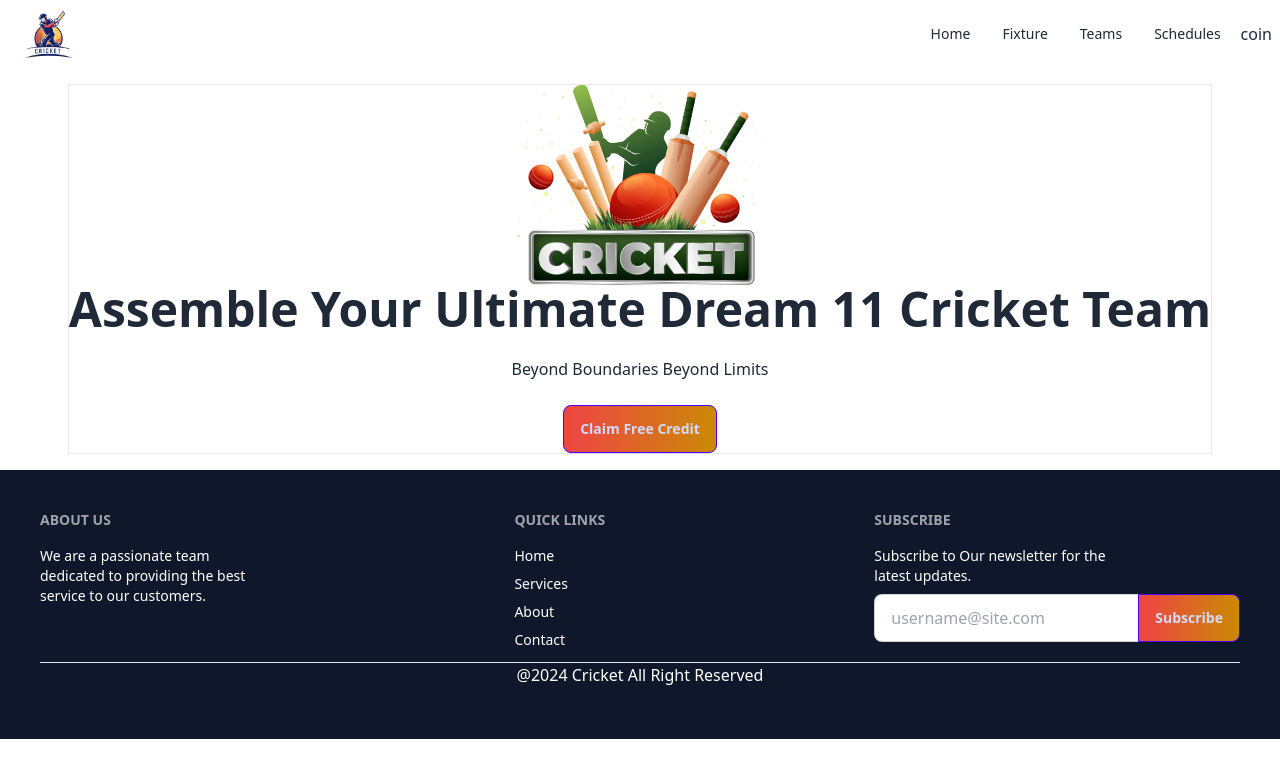
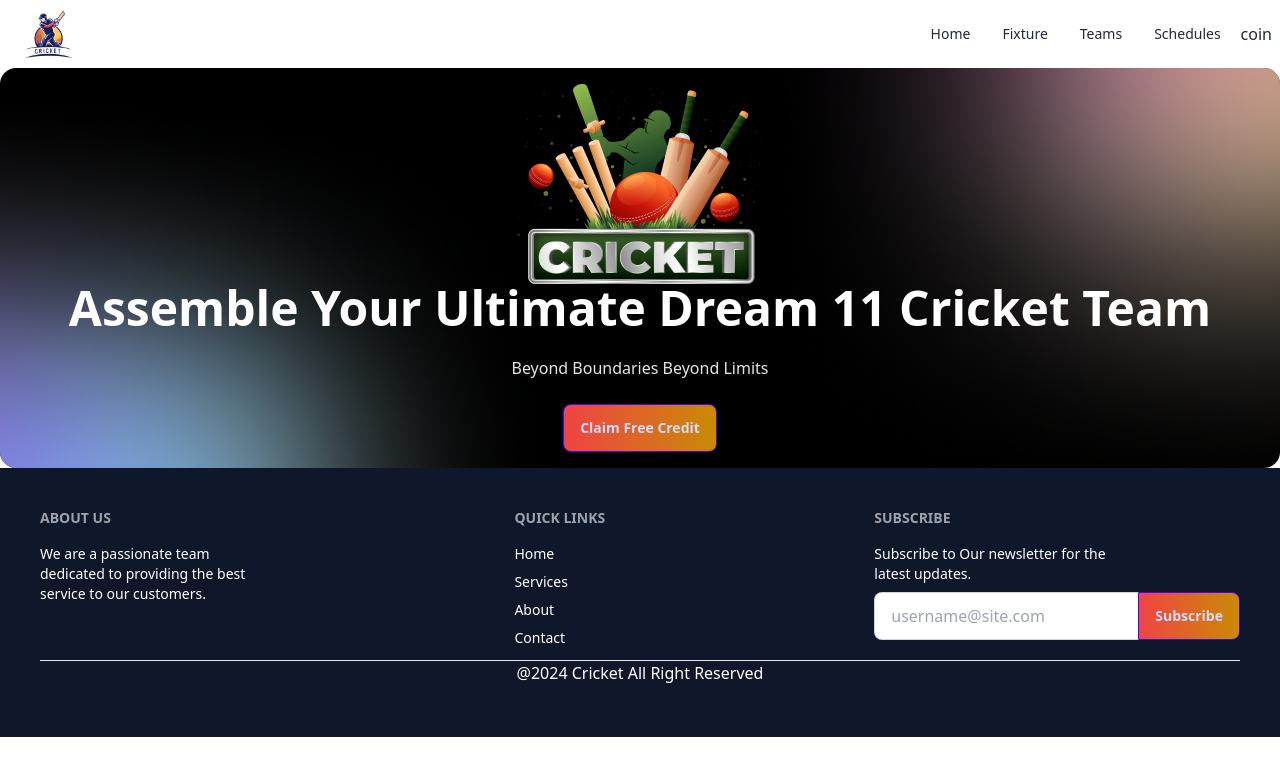
Before and after one commit to KaziAbdurRahim/Assignment-7, a React (Vite) app: page / in a window 1280 px wide. Shown: the top 778 px of the page. Built offline with nearby package versions, Linux system fonts and the light colour scheme.

Commit message:
complete banner layout

```diff
--- a/src/components/Header/Banner/Banner.jsx
+++ b/src/components/Header/Banner/Banner.jsx
@@ -1,16 +1,17 @@
 import banner_img from '../../../assets/banner-main.png'
+import bgImage from '../../../assets/bg-shadow.png'
 
 const Banner = () => {
     return (
-        <div>
-            <div className="hero hero-pattern ">
-                <div className="hero-content  text-center">
+        <div className='bg-black container mx-auto rounded-2xl'>
+            <div className="hero hero-pattern rounded-2xl" style={{ backgroundImage: `url(${ bgImage})`, backgroundSize: 'cover',  }}>
+                <div className="hero-content  text-center z-20">
 
 
-                    <div className="border   ">
+                    <div className="   ">
                        <img src={banner_img } alt="" className='  mx-auto '/>
-                        <h1 className="text-5xl font-bold">Assemble Your Ultimate Dream 11 Cricket Team</h1>
-                        <p className="py-6">
+                        <h1 className="text-5xl font-bold text-white ">Assemble Your Ultimate Dream 11 Cricket Team</h1>
+                        <p className="py-6 text-base-300">
                             Beyond Boundaries Beyond Limits
                         </p>
                         <button className="btn btn-primary bg-gradient-to-r from-red-500 to-yellow-600">Claim Free Credit</button>
```
